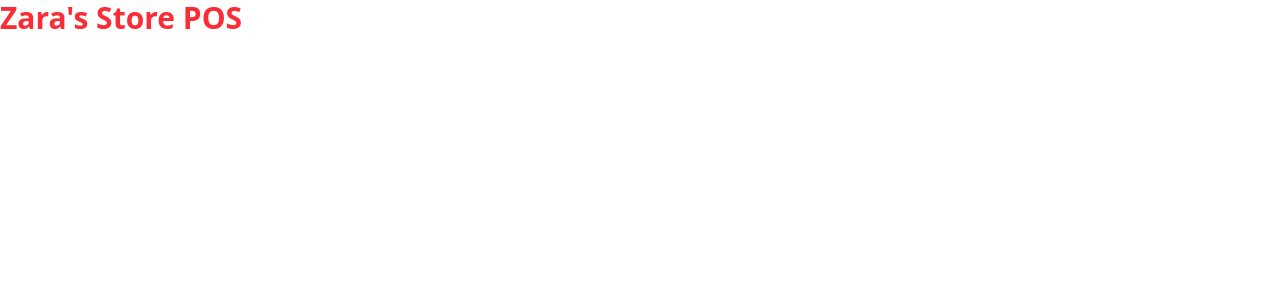
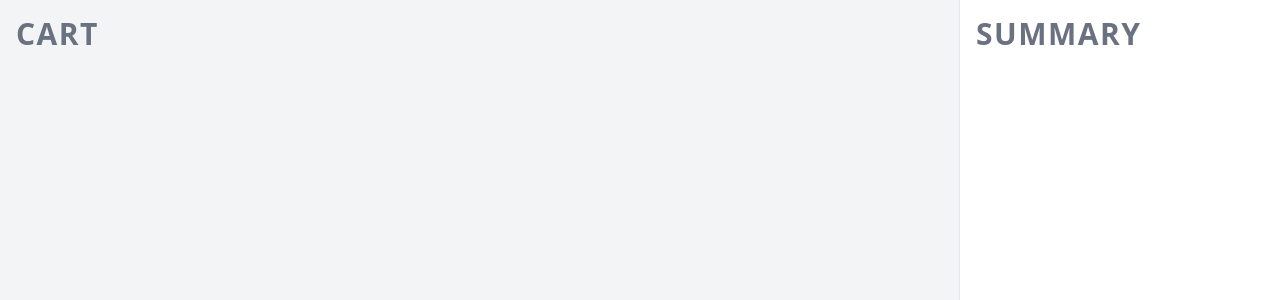
Before and after one commit to zazamistoso/Sari-Sari-POS, a React (Vite) app: page / in a window 1280 px wide. Shown: the top 300 px of the page. Built offline with nearby package versions, Linux system fonts and the light colour scheme.

Commit message:
add POS page layout with cart and summary sections

```diff
--- a/src/main.jsx
+++ b/src/main.jsx
@@ -1,15 +1,10 @@
 import React from 'react'
 import ReactDOM from 'react-dom/client'
 import './index.css'
+import POSPage from './pages/POSPage'
 
 function App() {
-  return (
-    <div>
-        <h1 className="text-3xl font-bold text-red-500">
-            Zara's Store POS
-        </h1>
-    </div>
-  )
+  return <POSPage />
 }
 
 ReactDOM.createRoot(document.getElementById('root')).render(<App />)
--- /dev/null
+++ b/src/pages/POSPage.jsx
@@ -0,0 +1,19 @@
+function POSPage() {
+  return (
+    <div className="h-screen bg-gray-950 text-white flex">
+
+      {/* Left - Cart */}
+        <div className="flex-1 p-4 border-r border-gray-200 bg-gray-100 text-gray-900">
+        <h2 className="text-3xl font-bold mb-4 uppercase tracking-wider text-gray-500">Cart</h2>
+        </div>
+
+      {/* Right - Summary */}
+        <div className="w-80 p-4 bg-white text-gray-900">
+            <h2 className="text-3xl font-bold mb-4 uppercase tracking-wider text-gray-500">Summary</h2>
+        </div>
+
+    </div>
+  )
+}
+
+export default POSPage
```
